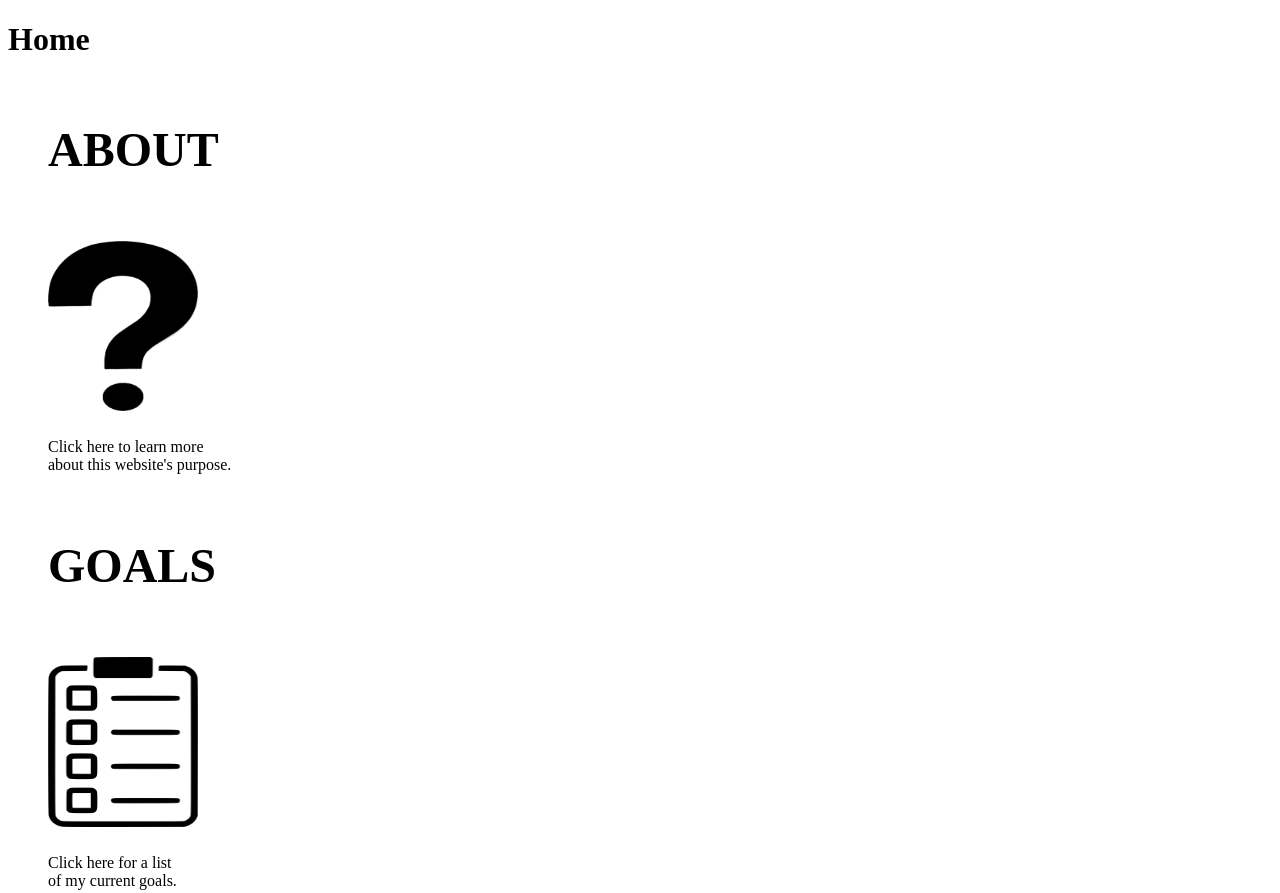
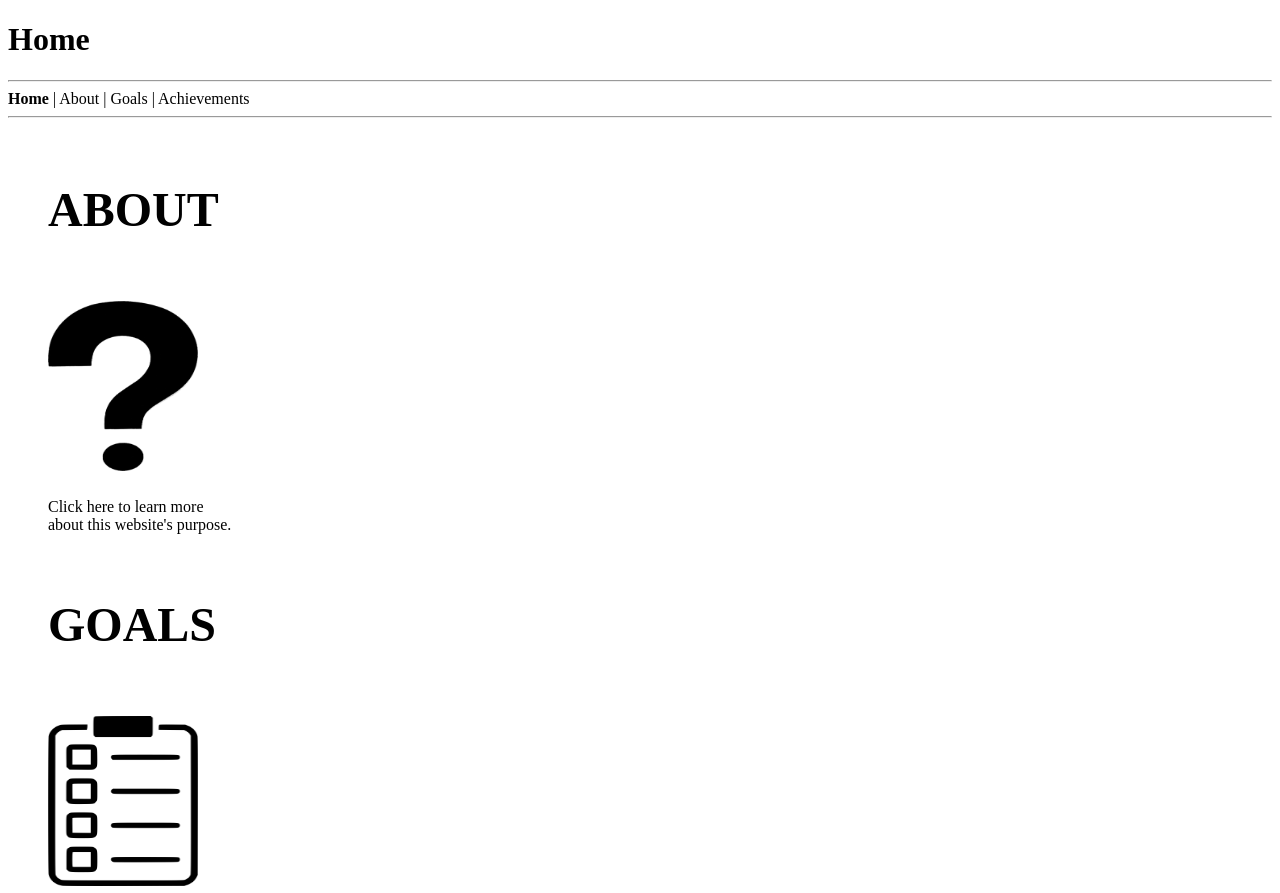
Before and after one commit to ConnorM2018/HTMLTextureStructure, a plain HTML site: page index.html in a window 1280 px wide. Shown: the top 893 px of the page. Drawn offline with Linux system fonts and the light colour scheme.

Commit message:
Update index.html

```diff
--- a/index.html
+++ b/index.html
@@ -10,6 +10,10 @@
 <header>
   <h1>Home</h1>
 </header>
+    <hr>
+    <nav><b>Home</b> | About | Goals | Achievements
+    </nav>
+    <hr>
   <main>
   <section id="Aboutimage">
     <figure>
```
